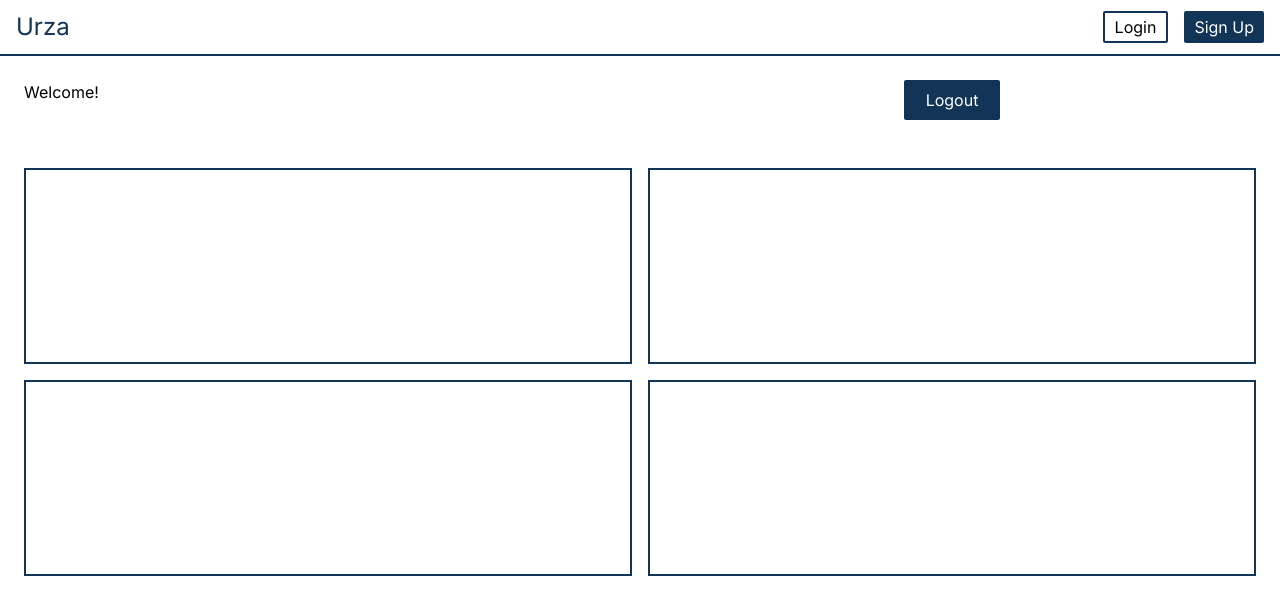
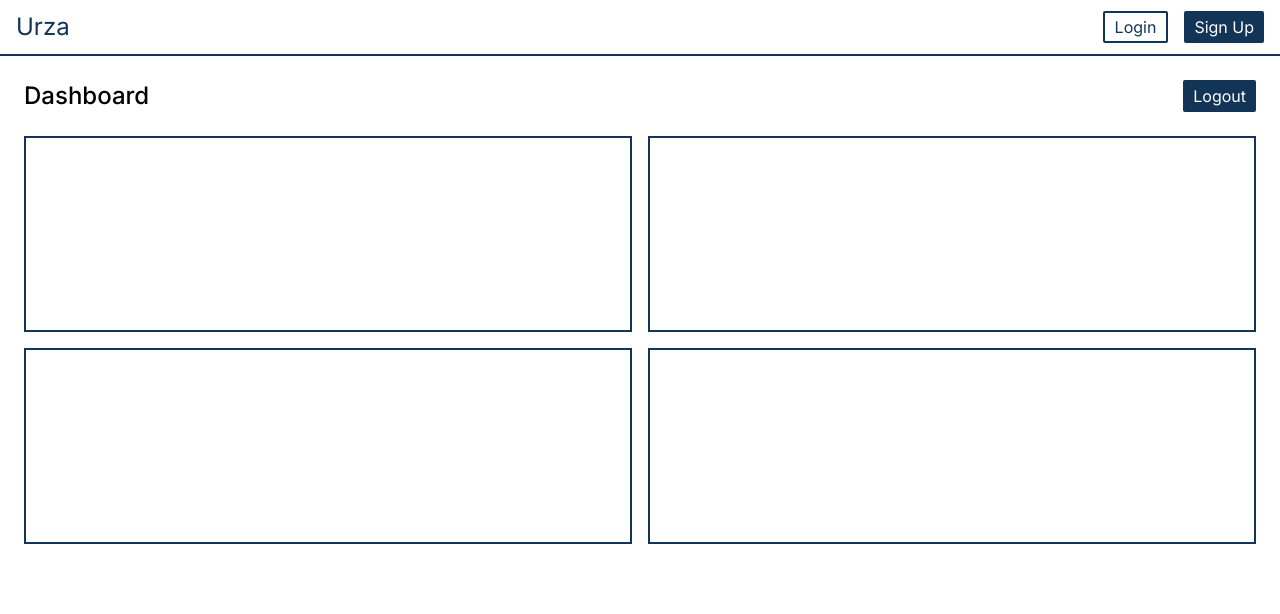
Before and after one commit to jaanisfehling/urza_web, a Next.js app: page /dashboard in a window 1280 px wide. Shown: the top 614 px of the page. Built offline with nearby package versions, Linux system fonts and the light colour scheme.

Commit message:
logout functionality added

```diff
--- a/app/dashboard/page.js
+++ b/app/dashboard/page.js
@@ -1,20 +1,17 @@
 "use client";
 
 import Navbar from "@/components/navbar";
-import Button from "@/components/button";
-import useFetch from "@/hooks/useFetch";
+import Link from "next/link";
 
 export default function Dashboard() {
-    const {result, isLoading, errors} = useFetch("POST", "");
-
     return (
         <div className="min-h-screen bg-white flex flex-col">
             <Navbar></Navbar>
-            <div className="m-6 grid grid-cols-2 gap-4">
-                <h1>Welcome!</h1>
-                <Button text="Logout" isLoading={isLoading}/>
+            <div className="flex justify-between m-6">
+                <h1 className="text-black text-2xl font-medium">Dashboard</h1>
+                <Link href="" onClick={() => {localStorage.removeItem("access"); localStorage.removeItem("refresh")}} className="flex items-center h-8 px-2.5 bg-std-blue rounded-sm hover:bg-std-blue-hover text-white font-normal text-base">Logout</Link>
             </div>
-            <div className="m-6 grid grid-cols-2 gap-4">
+            <div className="mx-6 grid grid-cols-2 gap-4">
                 <div className="p-24 border-2 border-std-blue"></div>
                 <div className="p-24 border-2 border-std-blue"></div>
                 <div className="p-24 border-2 border-std-blue"></div>
--- a/app/login/page.js
+++ b/app/login/page.js
@@ -44,7 +44,7 @@ export default function Login() {
                 <form onSubmit={handleSubmit} className="flex flex-col space-y-5">
                     <input className="h-10 border-2 p-0.5 rounded-sm" id="email" type="email" placeholder="Email" required/>
                     <input className="h-10 border-2 p-0.5 rounded-sm" id="password" type="password" placeholder="Password" required/>
-                    <Button text="Login" isLoading={isLoading} />
+                    <Button className="p-1.5 m-auto h-10 w-24" text="Login" isLoading={isLoading} />
                 </form>
             </div>
         </div>
--- a/app/signup/page.js
+++ b/app/signup/page.js
@@ -47,7 +47,7 @@ export default function Signup() {
                     <input className="h-10 border-2 p-0.5 rounded-sm" id="email" type="email" placeholder="Email" required/>
                     <input className="h-10 border-2 p-0.5 rounded-sm" minLength="8" id="password" type="password" placeholder="Password" required/>
                     <input className="h-10 border-2 p-0.5 rounded-sm" minLength="8" id="confirmPassword" type="password" placeholder="Confirm Password" required/>
-                    <Button text="Sign Up" isLoading={isLoading} />
+                    <Button className="p-1.5 m-auto h-10 w-24" text="Sign Up" isLoading={isLoading} />
                 </form>
             </div>
         </div>
--- a/app/welcome/page.js
+++ b/app/welcome/page.js
@@ -15,7 +15,7 @@ export default function Welcome() {
                 <Errors errors={errors} />
                 <p>We have sent you an email containing a link to verify your account</p>
                 <p>Please verify your email before you can proceed</p>
-                <Button text="Resend" isLoading={isLoading} onClick={() => {setPayload({email: sessionStorage.getItem("email")})}}/>
+                <Button className="p-1.5 m-auto h-10 w-24" text="Resend" isLoading={isLoading} onClick={() => {setPayload({email: sessionStorage.getItem("email")})}}/>
             </div>
         </div>
     )
--- a/components/button.js
+++ b/components/button.js
@@ -1,9 +1,9 @@
 import Indicator from "./indicator";
 
-export default function Button({text, isLoading, onClick}) {
+export default function Button({text, className, isLoading, onClick}) {
     if (isLoading) {
-        return <Indicator className="p-1.5 m-auto h-10 w-24 rounded-sm bg-std-blue-hover"/>
+        return <Indicator className={`${className} rounded-sm bg-std-blue-hover`}/>
     } else {
-        return <button onClick={onClick} className="m-auto h-10 w-24 rounded-sm bg-std-blue hover:bg-std-blue-hover text-white font-normal text-base">{text}</button>
+        return <button onClick={onClick} className={`${className} rounded-sm bg-std-blue hover:bg-std-blue-hover text-white font-normal`}>{text}</button>
     }
 }
--- a/components/navbar.js
+++ b/components/navbar.js
@@ -5,15 +5,15 @@ import Link from "next/link";
 export default function Navbar() {
     if (localStorage.getItem("access")) {
         return (
-            <div className="flex px-4 justify-between bg-white sticky h-14 w-full items-center border-std-blue border-b-2">
-                <Link href="/feed" className="text-2xl text-std-blue">
+            <div className="flex items-center px-4 justify-between bg-white sticky h-14 w-full border-std-blue border-b-2">
+                <Link href="/feed" className="text-2xl font-normal text-black">
                     Urza
                 </Link>
                 <div className="flex space-x-2">
-                    <Link href="/dashboard" className="flex rounded-sm h-8 px-2.5 m-2 border-2 border-std-blue hover:bg-sky-200 items-center text-black font-normal text-base" type="button">
+                    <Link href="/dashboard" className="flex items-center h-8 px-2.5 m-2 rounded-sm border-2 border-std-blue hover:bg-sky-200 text-std-blue font-normal text-base">
                         Dashboard
                     </Link>
-                    <Link href="/feed" className="flex rounded-sm h-8 px-2.5 m-2 bg-std-blue hover:bg-std-blue-hover items-center text-white font-normal text-base" type="button">
+                    <Link href="/feed" className="flex items-center h-8 px-2.5 m-2 bg-std-blue rounded-sm hover:bg-std-blue-hover text-white font-normal text-base">
                         Feed
                     </Link>
                 </div>
@@ -22,15 +22,15 @@ export default function Navbar() {
     }
     else {
         return (
-            <div className="flex px-4 justify-between bg-white sticky h-14 w-full items-center border-std-blue border-b-2">
-                <Link href="/" className="text-2xl text-std-blue">
+            <div className="flex items-center px-4 justify-between bg-white sticky h-14 w-full border-std-blue border-b-2">
+                <Link href="" className="text-2xl font-normal text-std-blue">
                     Urza
                 </Link>
                 <div className="flex space-x-2">
-                    <Link href="/login" className="flex rounded-sm h-8 px-2.5 m-2 border-2 border-std-blue hover:bg-sky-200 items-center text-black font-normal text-base" type="button">
+                    <Link href="/login" className="flex items-center h-8 px-2.5 m-2 rounded-sm border-2 border-std-blue hover:bg-sky-200 text-std-blue font-normal text-base">
                         Login
                     </Link>
-                    <Link href="/signup" className="flex rounded-sm h-8 px-2.5 m-2 bg-std-blue hover:bg-std-blue-hover items-center text-white font-normal text-base" type="button">
+                    <Link href="/signup" className="flex items-center h-8 px-2.5 m-2 bg-std-blue rounded-sm hover:bg-std-blue-hover text-white font-normal text-base">
                         Sign Up
                     </Link>
                 </div>
--- a/hooks/useFetch.js
+++ b/hooks/useFetch.js
@@ -18,10 +18,10 @@ export default function useFetch(method, url, payload) {
                 } else {
                     response = await axios.request({method: method, url: url, data: payload});
                 }
-                setSuccess(true);
                 setResult(response.data);
                 setErrors([]);
                 setIsLoading(false);
+                setSuccess(true);
             } catch (error) {
                 setIsLoading(false);
                 if (error.response) {
```
